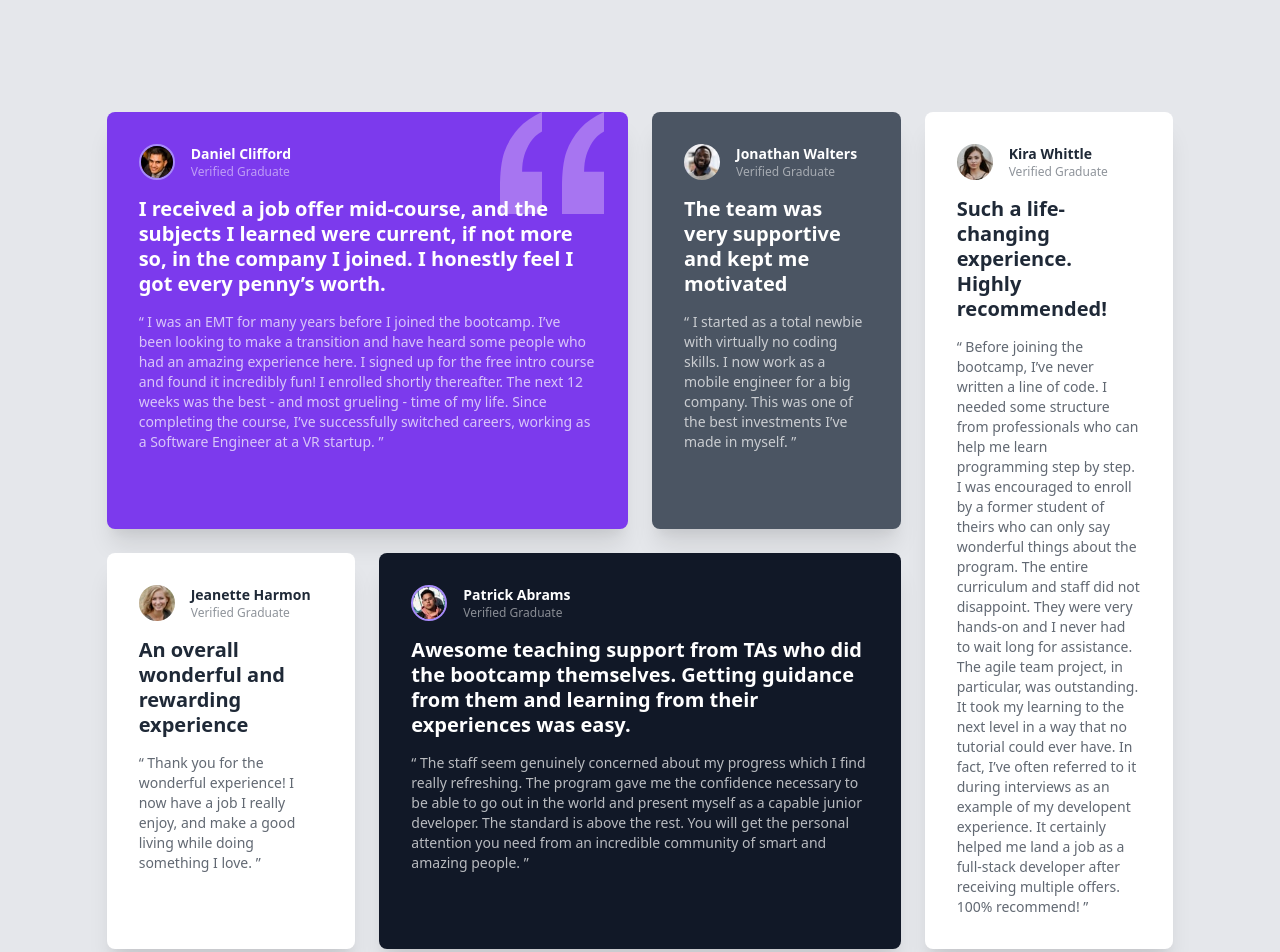
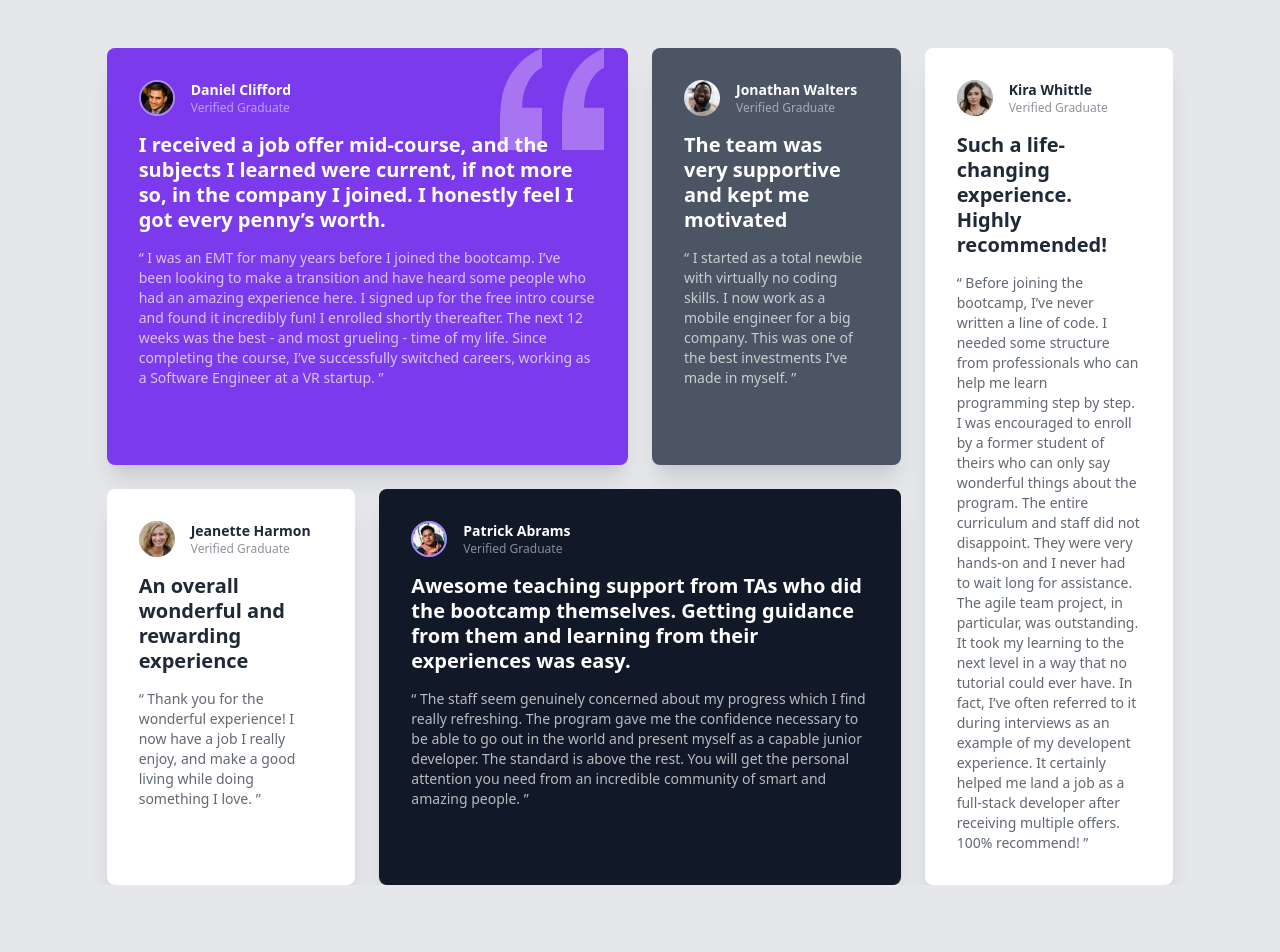
Before and after one commit to kbrandon19/Testimonial-Grid, a plain HTML site: page index.html in a window 1280 px wide. Shown: the top 952 px of the page. After the commit the page ends 885 px from the top, so only its background shows below. Drawn offline with nearby package versions, Linux system fonts and the light colour scheme.

Commit message:
Final Changes

```diff
--- a/index.html
+++ b/index.html
@@ -19,9 +19,9 @@
 
 <body class="bg-gray-200 font-family p-0 m-0">
 
-<div class="grid-container ">
+<div class="grid-container">
 
-    <div class="grid grid-cols-1 lg:grid-cols-4 gap-6 pt-28 pb-20 w-5/6 m-auto ">
+    <div class="grid grid-cols-1 lg:grid-cols-4 gap-6 lg:p-0 pt-28 pb-20 w-5/6 mt-12 m-auto ">
 
       <!-- Daniel -->
       <div class="bg-purple-600 text-white p-8 rounded-lg relative shadow-xl lg:col-span-2 ">
```
Also changed, not shown: images/screenshot-1440x800.png (added), 4 other files.
